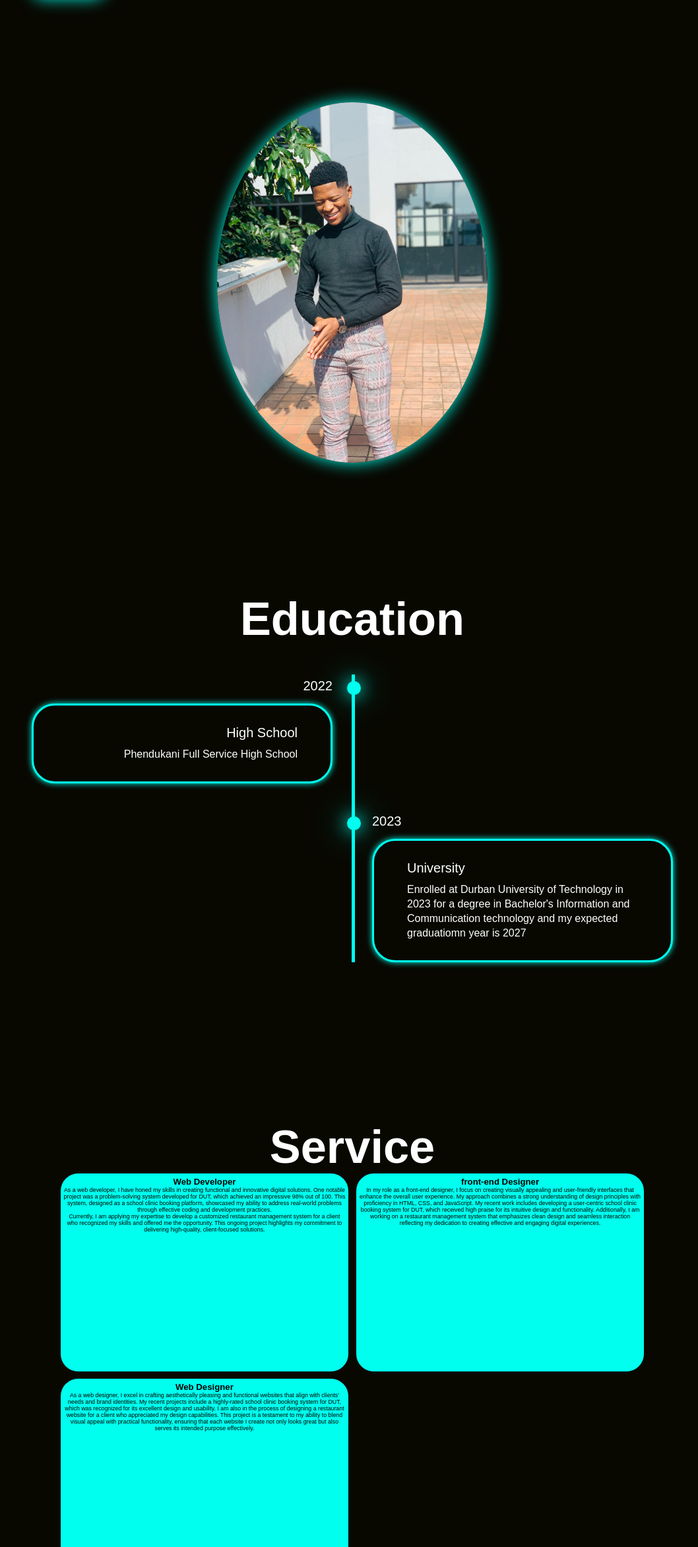
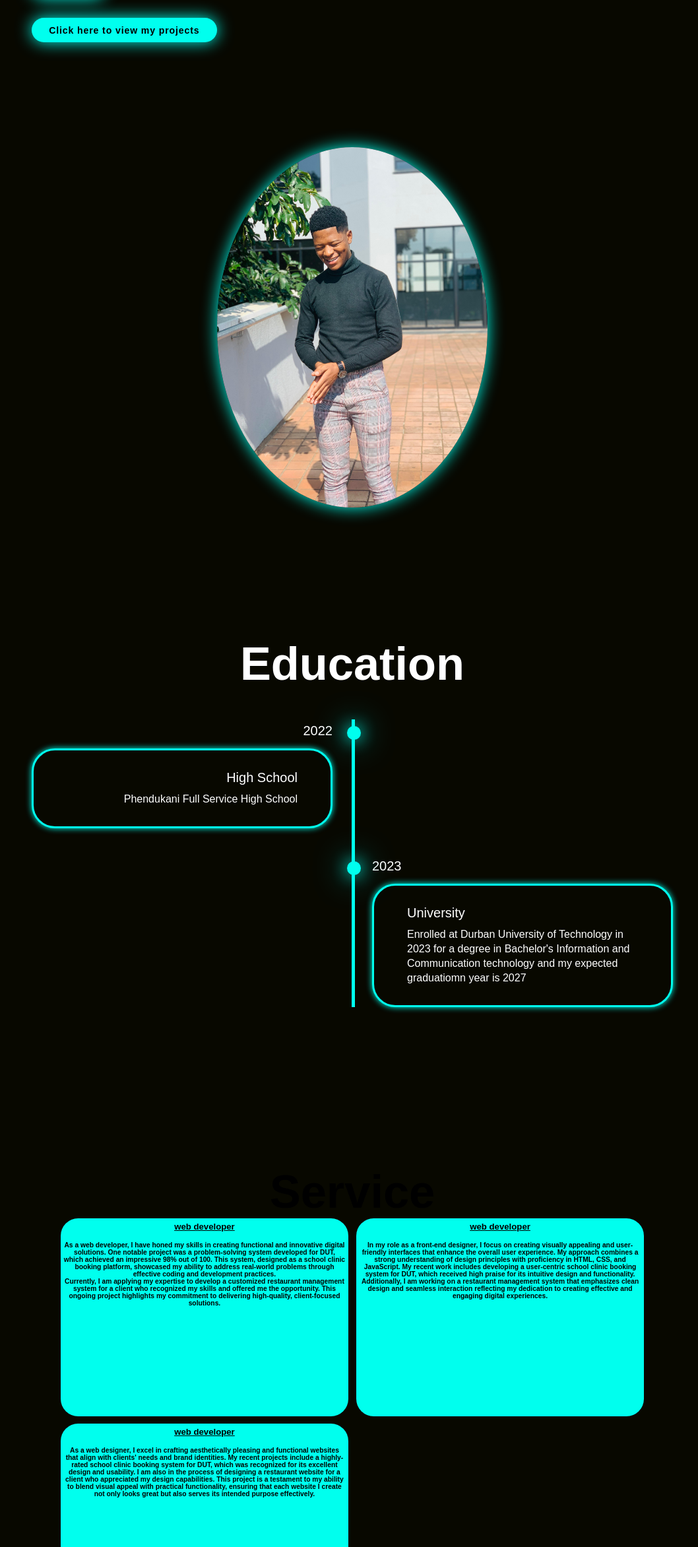
Before and after one commit to Jaden-somkhathy/portfolio, a plain HTML site: page index.html in a window 1280 px wide. Shown: the part 456-2800 px from the top of the page at 66% size, without its empty margins (106-1164 px from the left). Drawn offline with nearby package versions, Linux system fonts and the light colour scheme.

Commit message:
Updated portfolio with new features

```diff
--- a/index.html
+++ b/index.html
@@ -41,7 +41,7 @@
 
             <p>Hello, I’m Sboniso Vilakazi, better known as Jaden .
                  I’m a passionate and innovative IT student currently studying at the Durban University of Technology
-                 ,currently pursuing my degree in Bachelor' Information and Communication Technology .i am doing myb second year this year.
+                 ,currently pursuing my degree in Bachelor' Information and Communication Technology .i am doing my third year this year.
                  My journey in technology has been driven by a strong curiosity and a relentless desire to create and innovate.
                 </p>
 
@@ -65,6 +65,11 @@
                     <a href="#contact"
                     class="btn">Contact</a>
                 </div>
+
+                <div class="projects-link">
+                    <a href="gallery.html" class="btn">Click here to view my projects</a>
+                </div>
+
             </div>
                 <div class="home-img">
                     <img src="images/formal1.jpg" alt="">
@@ -105,39 +110,45 @@
 
         <div class="services-container">
             <div class="services-box">
-                <h1>Web Developer</h1>
-                <p>As a web developer, I have honed my skills in creating functional and innovative digital solutions.
+                <h1 class="underline-heading"> web developer</h1>
+
+
+                <p><h3>As a web developer, I have honed my skills in creating functional and innovative digital solutions.
                      One notable project was a problem-solving system developed for DUT, which achieved an impressive 98% out of 100.
                       This system, designed as a school clinic booking platform, showcased my ability to address real-world problems
-                       through effective coding and development practices.</p>
+                       through effective coding and development practices.</h3></p>
 
 
-                <p>Currently, I am applying my expertise to develop a customized restaurant management system for a client
+                <p><h3>Currently, I am applying my expertise to develop a customized restaurant management system for a client
                     who recognized my skills and offered me the opportunity.
                      This ongoing project highlights my commitment to delivering high-quality, client-focused solutions.
-                </p>
+                </h2></p>
             </div>
             <div class="services-box">
-                <h1>front-end Designer </h1>
-                <p>In my role as a front-end designer,
+                <h1 class="underline-heading"> web developer</h1>
+
+
+
+                <p><h3>In my role as a front-end designer,
                     I focus on creating visually appealing and user-friendly interfaces that enhance the overall user experience.
                      My approach combines a strong understanding of design principles with proficiency in HTML, CSS, and JavaScript.
                       My recent work includes developing a user-centric school clinic booking system for DUT,
                        which received high praise for its intuitive design and functionality. Additionally,
                        I am working on a restaurant management system that emphasizes clean design and seamless interaction
-                        reflecting my dedication to creating effective and engaging digital experiences.
+                        reflecting my dedication to creating effective and engaging digital experiences.</h3>
                 </p>
             </div>
 
             <div class="services-box">
-                <h1>Web Designer</h1>
-                <p>As a web designer, I excel in crafting aesthetically pleasing and functional websites
+             <h1 class="underline-heading"> web developer</h1>
+
+                <p><h3>As a web designer, I excel in crafting aesthetically pleasing and functional websites
                     that align with clients' needs and brand identities.
                      My recent projects include a highly-rated school clinic booking system for DUT,
                      which was recognized for its excellent design and usability.
                       I am also in the process of designing a restaurant website for a client who appreciated my design capabilities.
                        This project is a testament to my ability to blend visual appeal with practical functionality,
-                        ensuring that each website I create not only looks great but also serves its intended purpose effectively.
+                        ensuring that each website I create not only looks great but also serves its intended purpose effectively.</h3>
                 </p>
             </div>
         </div>
--- a/style.css
+++ b/style.css
@@ -181,7 +181,22 @@ span{
     box-shadow: 0 0 25px var(--main-color);
     background-color:var(--main-color);
     color: black;
-}.text-animation {
+}
+.projects-link {
+    text-align: center;
+    margin-top: 30px;
+}
+
+.projects-link a {
+    display: inline-block;
+    flex-direction: left;
+}
+
+
+
+
+
+.text-animation {
     font-size: 34px;
     font-weight: 600;
     min-width: 280px;
@@ -334,7 +349,7 @@ span{
 }
 .services h2{
     margin-bottom: auto;
-    color: white;
+    color:black;
 }
 .services-container{
     display: grid;
@@ -367,11 +382,13 @@ span{
     justify-content: left;
     align-items: baseline;
     padding: 5rem 5rem;
+
 }
 .service-info h4{
     font-size:3rem;
     font-weight: 800;
     line-height: 2;
+    color: black;
 }
 .service-info p{
     font-size: 1.6rem;
@@ -380,6 +397,11 @@ span{
     line-height: 1.7;
     margin: auto;
 }
+.underline-heading {
+    text-decoration: underline;
+    margin-bottom: 15px;
+}
+
 .testimonials{
     background-color: var(--background-color);
 }
```
Also changed, not shown: gallery.html (added, +53 -0 lines).
